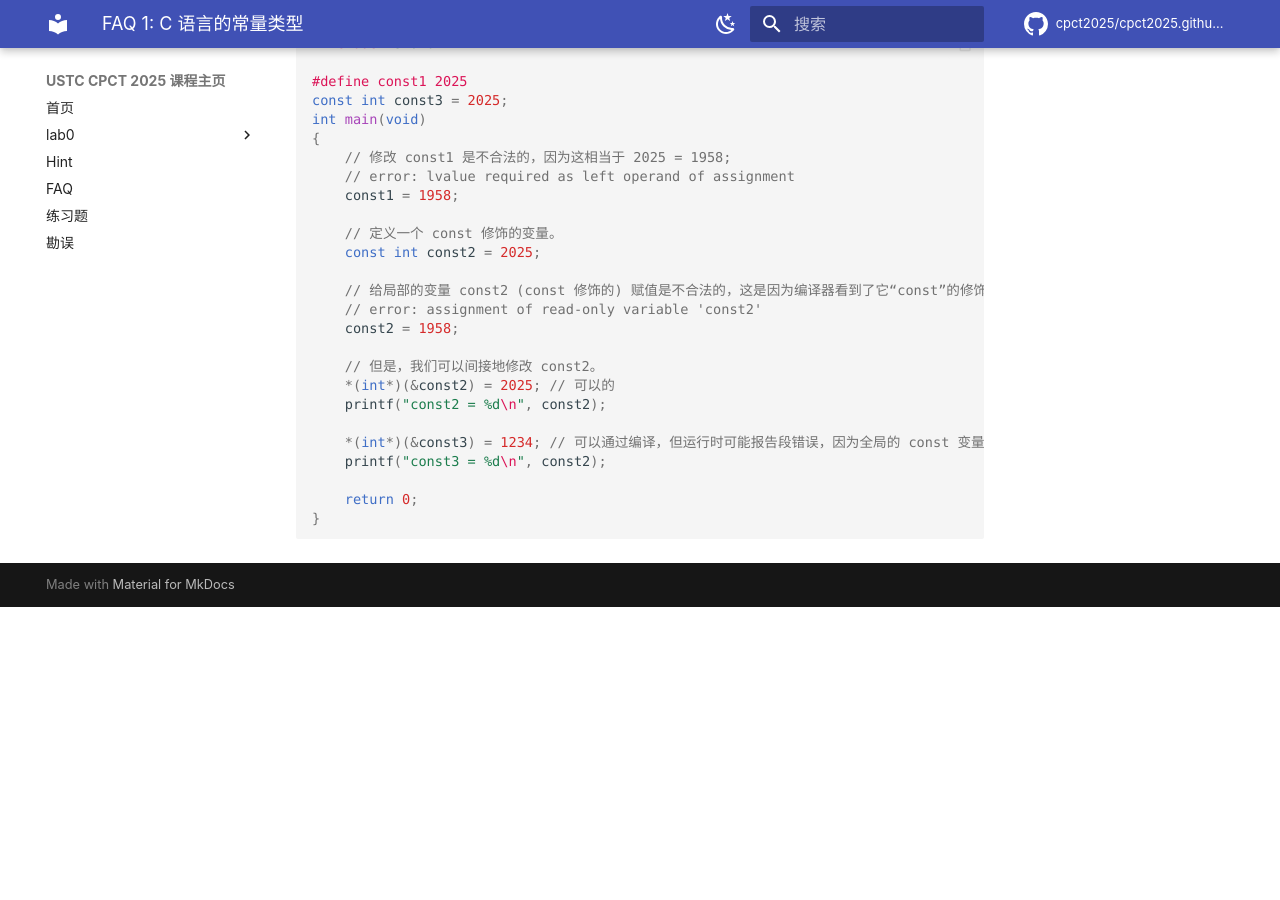
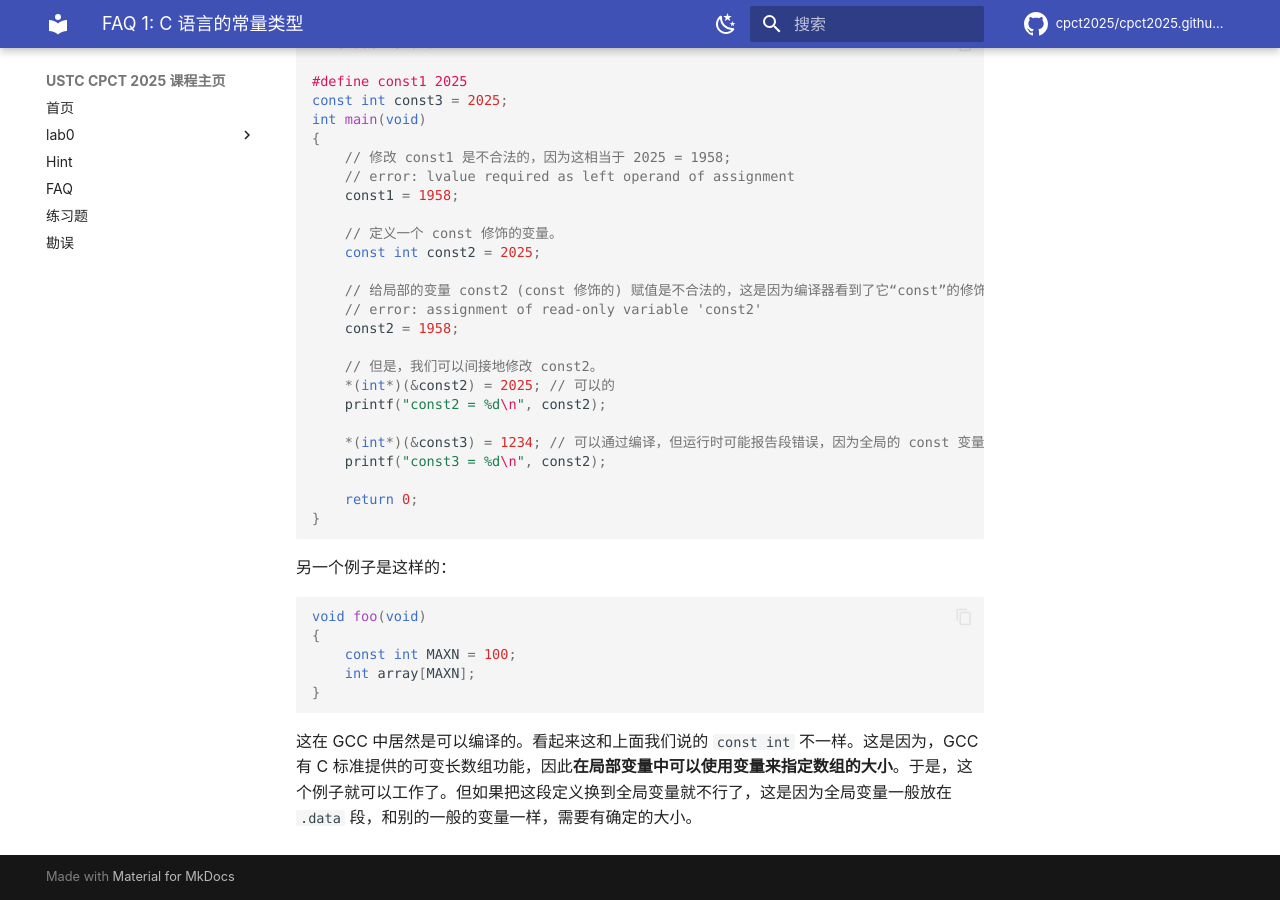
Before and after one commit to cpct2025/cpct2025.github.io, an MkDocs documentation site: the page built from docs/faq/faq-1.md, in a window 1280 px wide and 900 px high, scrolled down 694 px. Built offline with MkDocs 1.6.1 and Material for MkDocs 9.7.7, drawn with Linux system fonts in a browser that asks for light colours; comment, search, counter and statistics services are not loaded; before the commit the page ends 1301 px from its top, so only the background shows below that.

Commit message:
Add variable length array in autos.

````diff
--- a/docs/faq/faq-1.md
+++ b/docs/faq/faq-1.md
@@ -44,3 +44,15 @@ int main(void)
     return 0;
 }
 ```
+
+另一个例子是这样的：
+
+```c
+void foo(void)
+{
+    const int MAXN = 100;
+    int array[MAXN];
+}
+```
+
+这在 GCC 中居然是可以编译的。看起来这和上面我们说的 `const int` 不一样。这是因为，GCC 有 C 标准提供的可变长数组功能，因此**在局部变量中可以使用变量来指定数组的大小**。于是，这个例子就可以工作了。但如果把这段定义换到全局变量就不行了，这是因为全局变量一般放在 `.data` 段，和别的一般的变量一样，需要有确定的大小。
````
